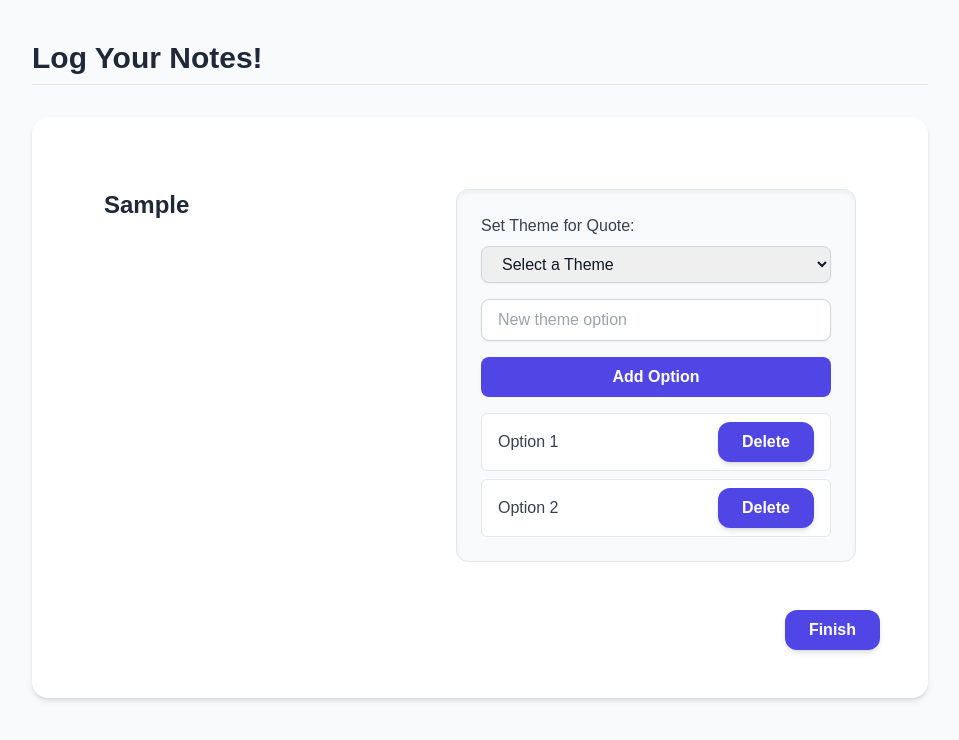
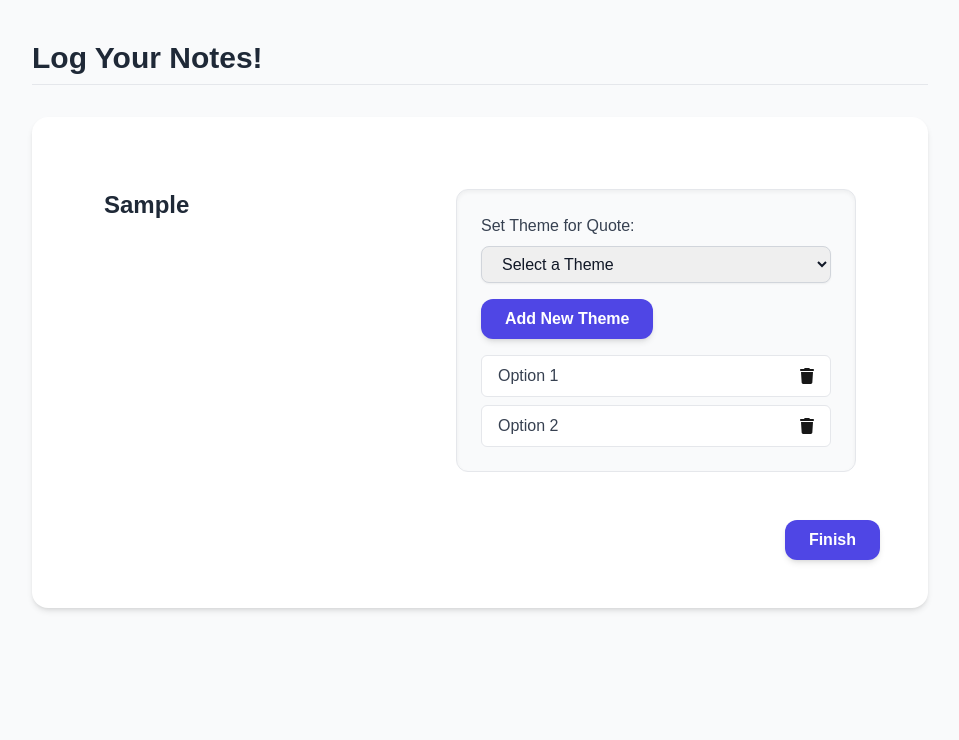
Before and after one commit to idelgado2/bookdigest, a Next.js app: page /bookdigest/notebook in a window 1280 px wide. Both pictures are taken after typing "Sample" into the empty fields and a click on the button "Start Organization". Shown: the top 740 px of the page, without its empty margins (160-1119 px from the left). Built offline with nearby package versions, Linux system fonts and the light colour scheme.

Commit message:
adding in icons

```diff
--- a/app/page.tsx
+++ b/app/page.tsx
@@ -1,12 +1,10 @@
 "use client";
 
 import Image from "next/image";
-import { Button } from "./ui/button";
 import Link from "next/link";
 import ButtonNormal from "./ui/button-normal";
 
 const link = [{ name: "StartNotes", href: "/notebook" }];
-
 export default function Home() {
   return (
     <>
--- a/app/ui/noteform.tsx
+++ b/app/ui/noteform.tsx
@@ -1,5 +1,7 @@
 import { useState } from "react";
 import ButtonNormal from "./button-normal";
+import { FontAwesomeIcon } from "@fortawesome/react-fontawesome";
+import { faTrash } from "@fortawesome/free-solid-svg-icons";
 
 export default function Form({ saveQuotesToParent }: any) {
   const [inputs, setInputs] = useState([
@@ -37,10 +39,7 @@ export default function Form({ saveQuotesToParent }: any) {
       className="bg-white rounded-2xl p-6 space-y-6"
     >
       {inputs.map((input) => (
-        <div
-          key={input.id}
-          className="bg-gray-50 p-4 rounded-lg shadow-sm border border-gray-200"
-        >
+        <div key={input.id} className="p-4 rounded-lg border-gray-200">
           <label
             htmlFor="quote"
             className="block text-lg font-semibold text-gray-700 mb-2"
@@ -55,15 +54,12 @@ export default function Form({ saveQuotesToParent }: any) {
               value={input.value}
               placeholder="To be, or not to be, that is the question"
               onChange={(e) => handleInputChange(e, input.id)}
-              className="w-full md:w-2/3 text-gray-900 border border-gray-300 rounded-lg px-4 py-2 shadow-sm focus:outline-none focus:ring-2 focus:ring-indigo-500"
+              className="w-full text-gray-900 border border-gray-300 rounded-lg px-4 py-2 shadow-sm focus:outline-none focus:ring-2 focus:ring-indigo-500"
             />
-            <button
-              type="button"
+            <FontAwesomeIcon
               onClick={() => handleRemoveInput(input.id)}
-              className="bg-red-500 text-white px-4 py-2 rounded-lg hover:bg-red-600 transition"
-            >
-              Remove
-            </button>
+              icon={faTrash}
+            />
           </div>
         </div>
       ))}
--- a/app/ui/wizard-ui/wizard-section.tsx
+++ b/app/ui/wizard-ui/wizard-section.tsx
@@ -1,4 +1,7 @@
+import { useState } from "react";
 import ButtonNormal from "../button-normal";
+import { FontAwesomeIcon } from "@fortawesome/react-fontawesome";
+import { faTrash } from "@fortawesome/free-solid-svg-icons";
 
 export default function WizardSection({
   quote,
@@ -7,9 +10,12 @@ export default function WizardSection({
   handleSelctedTheme,
   handleNewThemeOption,
   handleAddTheme,
-  handleUpdateQuoteTheme,
   handleThemeDelete,
 }: any) {
+  const [isVisible, setIsVisible] = useState(false);
+  const toggleDiv = () => {
+    setIsVisible((prev) => !prev);
+  };
   return (
     <>
       <div className="flex flex-col md:flex-row bg-white rounded-2xl p-6 gap-8 mb-6">
@@ -44,7 +50,11 @@ export default function WizardSection({
               </option>
             ))}
           </select>
-
+          <ButtonNormal className="mb-4" onClick={toggleDiv}>
+            {isVisible ? "Cancel" : "Add New Theme"}
+          </ButtonNormal>
+          {isVisible && (
+            <div className="newThemeForm">
               <input
                 name="newTheme"
                 type="text"
@@ -54,13 +64,14 @@ export default function WizardSection({
                 className="w-full text-gray-900 border border-gray-300 rounded-lg px-4 py-2 mb-4 shadow-sm focus:outline-none focus:ring-2 focus:ring-indigo-500"
               />
 
-          <button
+              <ButtonNormal
+                className="mb-4"
                 onClick={() => handleAddTheme(quote.id)}
-            className="w-full bg-indigo-600 text-white font-semibold py-2 px-4 rounded-lg hover:bg-indigo-700 transition duration-200 mb-4"
               >
-            Add Option
-          </button>
-
+                Save Theme
+              </ButtonNormal>
+            </div>
+          )}
           <div className="space-y-2">
             {themes.map((theme: any) => (
               <div
@@ -68,9 +79,10 @@ export default function WizardSection({
                 className="flex items-center justify-between bg-white border border-gray-200 rounded-md px-4 py-2"
               >
                 <span className="text-gray-700">{theme}</span>
-                <ButtonNormal onClick={() => handleThemeDelete(theme)}>
-                  Delete
-                </ButtonNormal>
+                <FontAwesomeIcon
+                  onClick={() => handleThemeDelete(theme)}
+                  icon={faTrash}
+                />
               </div>
             ))}
           </div>
--- a/package.json
+++ b/package.json
@@ -12,6 +12,11 @@
     "deploy": "gh-pages -d build"
   },
   "dependencies": {
+    "@fortawesome/fontawesome-svg-core": "^6.7.2",
+    "@fortawesome/free-brands-svg-icons": "^6.7.2",
+    "@fortawesome/free-regular-svg-icons": "^6.7.2",
+    "@fortawesome/free-solid-svg-icons": "^6.7.2",
+    "@fortawesome/react-fontawesome": "^0.2.2",
     "clsx": "^2.1.1",
     "next": "15.1.4",
     "react": "^19.0.0",
```
Also changed, not shown: 1 other file (tests, documents, lock files or other folders). Lines whose indentation alone changed are shown as unchanged.
